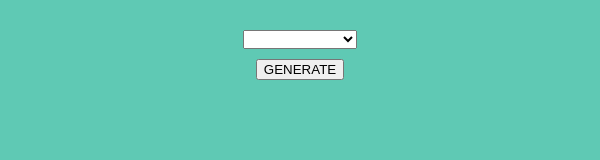
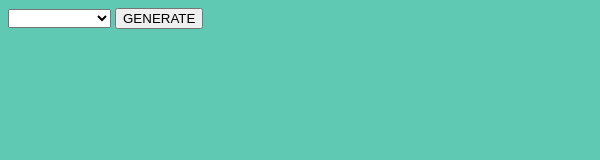
Before and after one commit to Dakskihedron/character-randomiser, an Electron app: page src/index.html in a window 600 px wide. Drawn offline with Linux system fonts and the light colour scheme.

Commit message:
Minor changes to naming and structure

```diff
--- a/src/index.html
+++ b/src/index.html
@@ -8,18 +8,15 @@
     <meta http-equiv="Content-Security-Policy" content="script-src 'self' 'unsafe-inline';" />
   </head>
   <body>
-    <!-- Drop down -->
-    <div id="select-container" class="container">
-      <select id="rpg-selection">
-        <option disabled select value>Select a RPG...</option>
+    <!-- Generator -->
+    <div id="generator-container">
+      <select id="rpg-select">
+        <option disabled select value>Select a RPG</option>
       </select>
+      <button id="generate-button">GENERATE</button>
     </div>
-    <!-- Generate button -->
-    <div id="gen-button-container" class="container">
-      <button id="gen-button" type="button">GENERATE</button>
-    </div>
-    <!-- Output container -->
-    <div id="output-container" class="container">
+    <!-- Output -->
+    <div id="output-container">
     </div>
     <!-- JavaScript -->
     <script src="render.js"></script>
```
